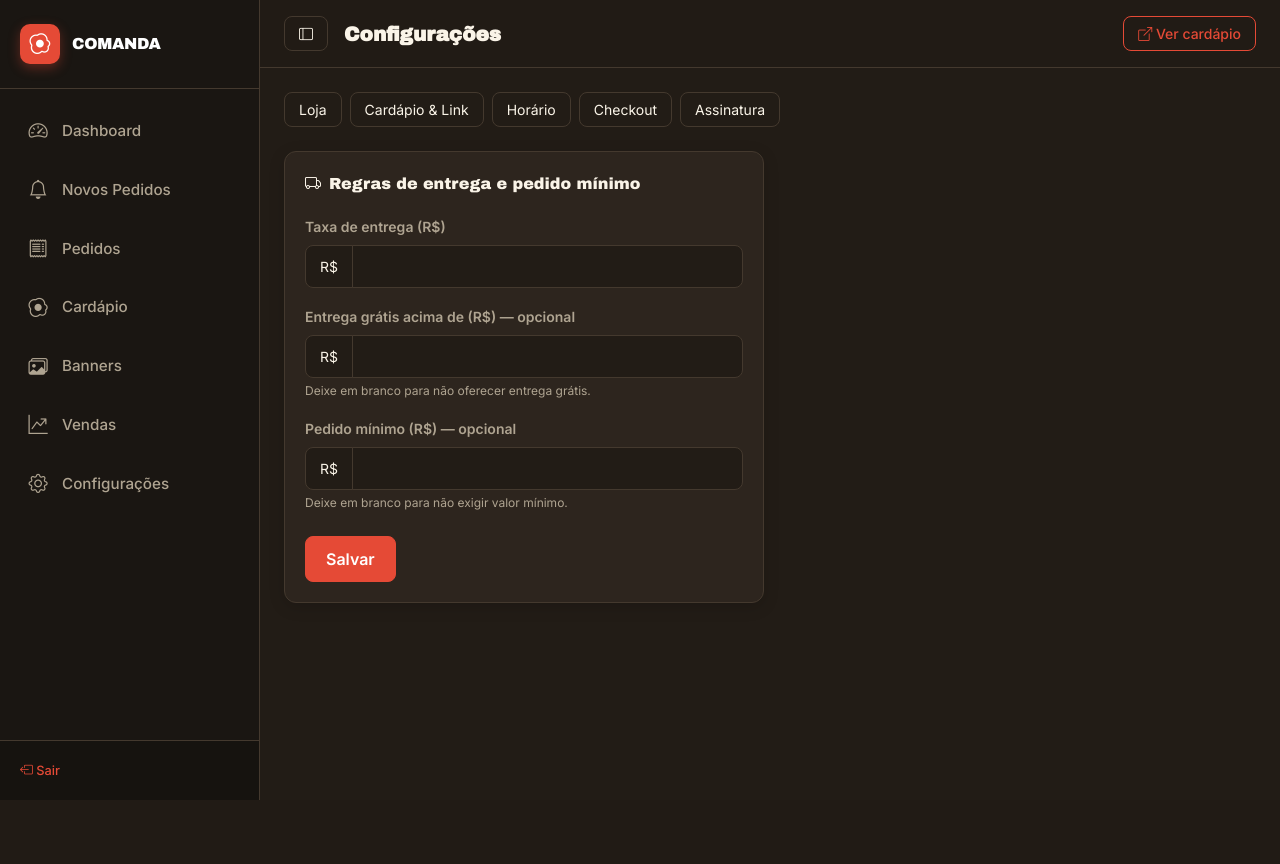
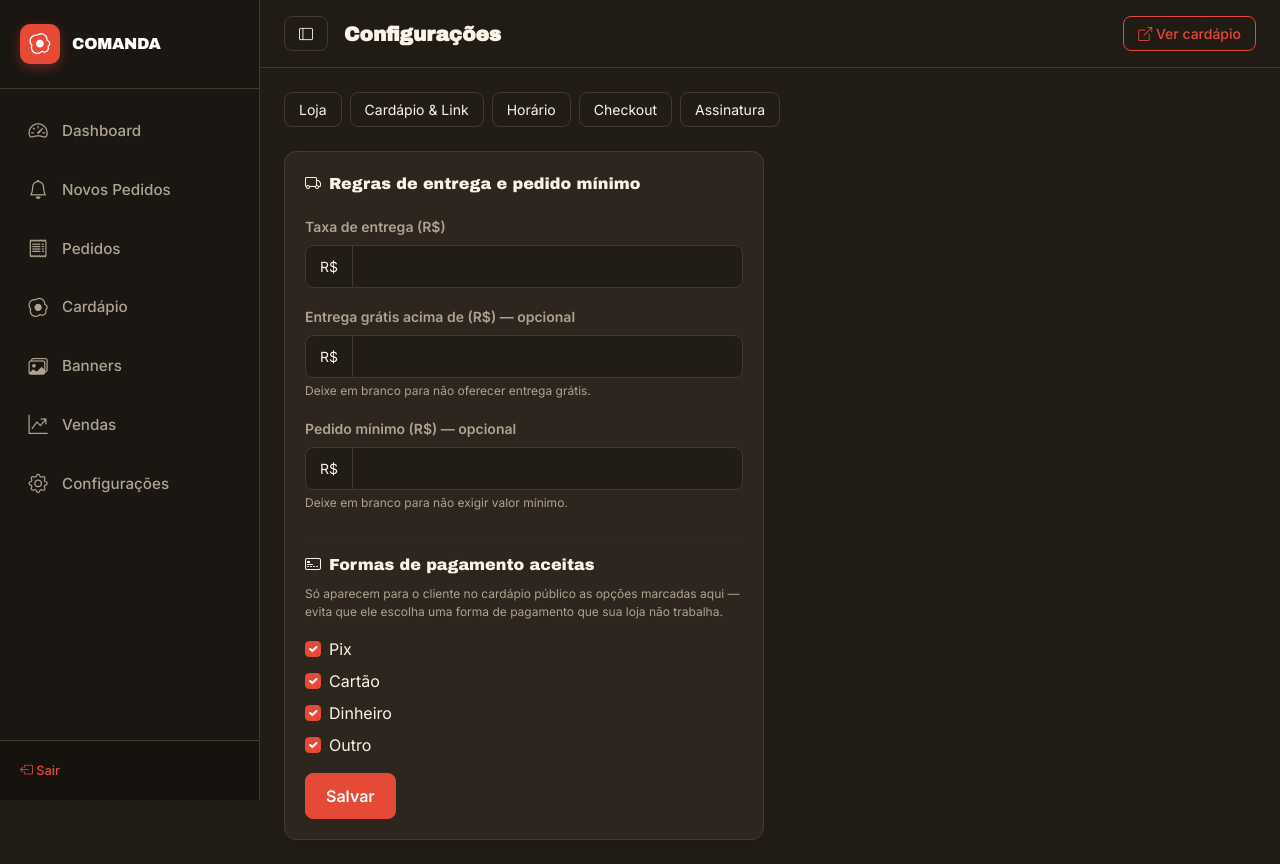
Before and after one commit to Gerson-if/Comanda, a Flask app: template app/templates/lojista/settings/checkout.html in a window 1280 px wide. Before the commit the page ends 800 px from the top, so only its background shows below. Run offline with Flask 3, Linux system fonts and the light colour scheme; tables that the repository leaves empty hold one stand-in row (values such as "Sample post"); the template is opened without the code that fills it: values that come from a table or form of the project are taken from there, most other values are stand-ins (such as "Sample title", 1, 10 or a date in 2020); parts of the project's set-up code (start-up, migrations or seed data) failed here and were passed over; some libraries are stand-ins or nearby versions.

Commit message:
Fidelidade total ao template + configurar formas de pagamento aceitas
Conferi o cardápio público linha a linha contra o template enviado e
fechei os últimos detalhes visuais que faltavam:

- Textura "grain" de fundo (radial-gradient sutil), presente no
  template mas que tinha ficado de fora da adaptação anterior.
- Fundo com gradiente temático por categoria (burger/pizza/drink/
  dessert/combo) no card e no modal de produto quando ele não tem foto
  cadastrada — antes caía sempre num cinza plano.

Configuração que estava faltando no painel do lojista: quais formas de
pagamento aparecem no checkout. O template fixa Pix/Cartão/Dinheiro
sem nenhuma opção de configurar; no sistema real isso é um problema —
uma loja que só aceita Pix não deveria deixar o cliente escolher
"Cartão" e travar o pedido depois. Agora em Configurações → Checkout o
lojista marca quais das 4 formas (Pix, Cartão, Dinheiro, Outro) aceita,
e o checkout público só mostra essas opções (com Pix como rede de
segurança caso, por engano de dados antigos, nenhuma esteja marcada).
O formulário também impede salvar com todas desmarcadas.

Novo campo em Tenant (accept_pix/accept_card/accept_cash/accept_other,
todos ligados por padrão — sem mudança de comportamento pra quem já
usa o sistema), migração gerada e aplicada, e 4 testes novos cobrindo
o padrão, a atualização, a validação de "pelo menos uma marcada" e o
reflexo no cardápio público.

Suíte completa: 155/155 passando.

```diff
--- a/app/controllers/lojista/settings.py
+++ b/app/controllers/lojista/settings.py
@@ -126,6 +126,8 @@ def settings_checkout():
             delivery_fee_reais=float(form.delivery_fee.data) if form.delivery_fee.data is not None else None,
             free_delivery_above_reais=float(form.free_delivery_above.data) if form.free_delivery_above.data is not None else None,
             min_order_reais=float(form.min_order.data) if form.min_order.data is not None else None,
+            accept_pix=form.accept_pix.data, accept_card=form.accept_card.data,
+            accept_cash=form.accept_cash.data, accept_other=form.accept_other.data,
         )
         flash("Configurações de checkout atualizadas.", "success")
         return redirect(url_for("lojista.settings_checkout"))
@@ -134,6 +136,10 @@ def settings_checkout():
         form.delivery_fee.data = (tenant.delivery_fee_cents / 100) if tenant.delivery_fee_cents else None
         form.free_delivery_above.data = (tenant.free_delivery_above_cents / 100) if tenant.free_delivery_above_cents else None
         form.min_order.data = (tenant.min_order_cents / 100) if tenant.min_order_cents else None
+        form.accept_pix.data = tenant.accept_pix
+        form.accept_card.data = tenant.accept_card
+        form.accept_cash.data = tenant.accept_cash
+        form.accept_other.data = tenant.accept_other
 
     return render_template("lojista/settings/checkout.html", form=form, tenant=tenant)
 
--- a/app/controllers/public_controller.py
+++ b/app/controllers/public_controller.py
@@ -125,6 +125,7 @@ def _build_menu_data(tenant):
             "address_line": address_line,
             "service_line": service_line,
             "opening_status": tenant.opening_status(),
+            "accepted_payment_methods": tenant.accepted_payment_methods,
         },
         "categories": menu_categories,
     }
--- a/app/forms/tenant_settings_forms.py
+++ b/app/forms/tenant_settings_forms.py
@@ -2,7 +2,7 @@ from flask_wtf import FlaskForm
 from flask_wtf.file import FileAllowed, FileField
 from wtforms import BooleanField, DecimalField, FormField, StringField, SubmitField
 from wtforms import Form as NoCsrfForm
-from wtforms.validators import DataRequired, Length, Optional, NumberRange, Regexp
+from wtforms.validators import DataRequired, Length, Optional, NumberRange, Regexp, ValidationError
 
 from app.models.tenant import WEEKDAY_KEYS, WEEKDAY_LABELS
 from app.utils.validators import not_blank, phone_number, slug_format
@@ -36,7 +36,19 @@ class CheckoutSettingsForm(FlaskForm):
     delivery_fee = DecimalField("Taxa de entrega (R$)", places=2, validators=[Optional(), NumberRange(min=0)])
     free_delivery_above = DecimalField("Entrega grátis acima de (R$) — opcional", places=2, validators=[Optional(), NumberRange(min=0)])
     min_order = DecimalField("Pedido mínimo (R$) — opcional", places=2, validators=[Optional(), NumberRange(min=0)])
+
+    accept_pix = BooleanField("Pix", default=True)
+    accept_card = BooleanField("Cartão", default=True)
+    accept_cash = BooleanField("Dinheiro", default=True)
+    accept_other = BooleanField("Outro", default=True)
+
     submit = SubmitField("Salvar")
+
+    def validate_accept_other(self, field):
+        # Precisa sobrar pelo menos uma forma de pagamento marcada — sem
+        # isso o checkout público fica sem nenhuma opção selecionável.
+        if not any([self.accept_pix.data, self.accept_card.data, self.accept_cash.data, field.data]):
+            raise ValidationError("Marque pelo menos uma forma de pagamento.")
 
 
 class DayHoursForm(NoCsrfForm):
--- a/app/models/tenant.py
+++ b/app/models/tenant.py
@@ -118,6 +118,16 @@ class Tenant(db.Model, TimestampMixin):
     min_order_cents = Column(Integer, nullable=True)
     pickup_enabled = Column(Boolean, nullable=False, default=True)
 
+    # Formas de pagamento aceitas no checkout público — todas ligadas por
+    # padrão (compatível com o comportamento anterior, quando não havia
+    # essa configuração). Desligar uma aqui a esconde do cliente no
+    # cardápio, evitando que ele escolha "Cartão"/"Dinheiro" numa loja que
+    # só trabalha com Pix, por exemplo.
+    accept_pix = Column(Boolean, nullable=False, default=True, server_default="1")
+    accept_card = Column(Boolean, nullable=False, default=True, server_default="1")
+    accept_cash = Column(Boolean, nullable=False, default=True, server_default="1")
+    accept_other = Column(Boolean, nullable=False, default=True, server_default="1")
+
     # Aparência (tema do cardápio público)
     logo_path = Column(String(255), nullable=True)
     banner_path = Column(String(255), nullable=True)
@@ -160,6 +170,25 @@ class Tenant(db.Model, TimestampMixin):
     @property
     def is_active_account(self) -> bool:
         return self.status in (TenantStatus.TRIAL, TenantStatus.ACTIVE)
+
+    @property
+    def accepted_payment_methods(self) -> list:
+        """
+        Lista (na ordem de exibição do checkout) das formas de pagamento
+        que esta loja aceita, no formato usado pelo cardápio público.
+        Se o lojista desmarcar todas por engano, caímos de volta para
+        Pix — sempre precisa sobrar pelo menos uma opção selecionável no
+        checkout (o formulário de configurações também bloqueia isso,
+        mas este é um segundo cinto de segurança no lado público).
+        """
+        options = [
+            {"value": "pix", "label": "Pix", "enabled": self.accept_pix},
+            {"value": "card", "label": "Cartão", "enabled": self.accept_card},
+            {"value": "cash", "label": "Dinheiro", "enabled": self.accept_cash},
+            {"value": "other", "label": "Outro", "enabled": self.accept_other},
+        ]
+        enabled = [{"value": o["value"], "label": o["label"]} for o in options if o["enabled"]]
+        return enabled or [{"value": "pix", "label": "Pix"}]
 
     @property
     def has_opening_hours(self) -> bool:
--- a/app/templates/lojista/settings/checkout.html
+++ b/app/templates/lojista/settings/checkout.html
@@ -27,6 +27,17 @@
       <div class="upload-meta">Deixe em branco para não exigir valor mínimo.</div>
     </div>
 
+    <hr style="border-color: var(--card-border, #333);">
+
+    <div class="panel-title mb-2"><i class="bi bi-credit-card-2-front"></i> Formas de pagamento aceitas</div>
+    <p class="upload-meta mb-3">Só aparecem para o cliente no cardápio público as opções marcadas aqui — evita que ele escolha uma forma de pagamento que sua loja não trabalha.</p>
+
+    <div class="form-check mb-2">{{ form.accept_pix(class="form-check-input") }}{{ form.accept_pix.label(class="form-check-label") }}</div>
+    <div class="form-check mb-2">{{ form.accept_card(class="form-check-input") }}{{ form.accept_card.label(class="form-check-label") }}</div>
+    <div class="form-check mb-2">{{ form.accept_cash(class="form-check-input") }}{{ form.accept_cash.label(class="form-check-label") }}</div>
+    <div class="form-check mb-3">{{ form.accept_other(class="form-check-input") }}{{ form.accept_other.label(class="form-check-label") }}</div>
+    {% for error in form.accept_other.errors %}<p class="upload-error mt-1">{{ error }}</p>{% endfor %}
+
     {{ form.submit(class="btn btn-chili") }}
   </form>
 </div>
```
Also changed, not shown: app/services/tenant_settings_service.py (+8 -1 lines), app/templates/public/store_menu.html (+26 -6 lines), migrations/versions/91d319bdabb2_adicionar_formas_de_pagamento_aceitas_.py (added, +38 -0 lines), tests/test_phase7_new_features.py (+5 -1 lines), tests/test_store_customization.py (+52 -0 lines).
